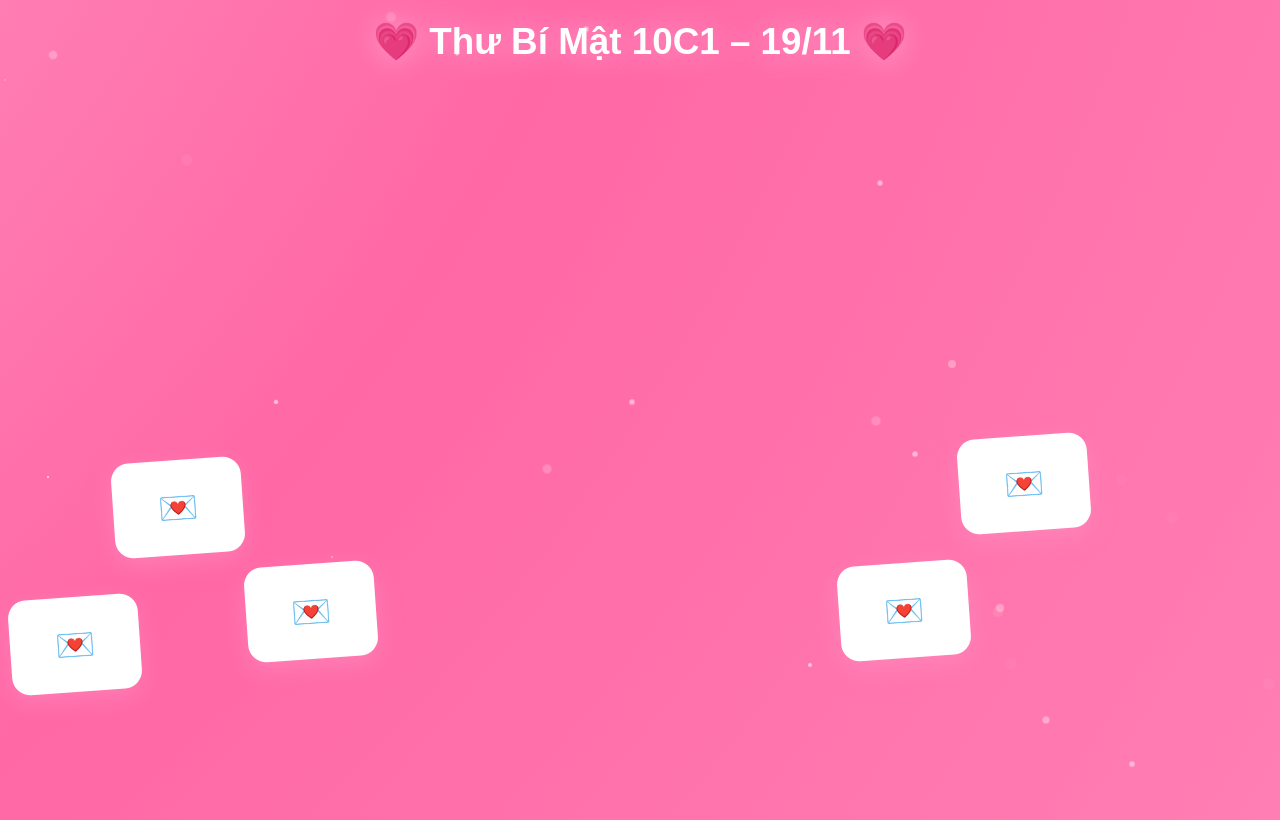
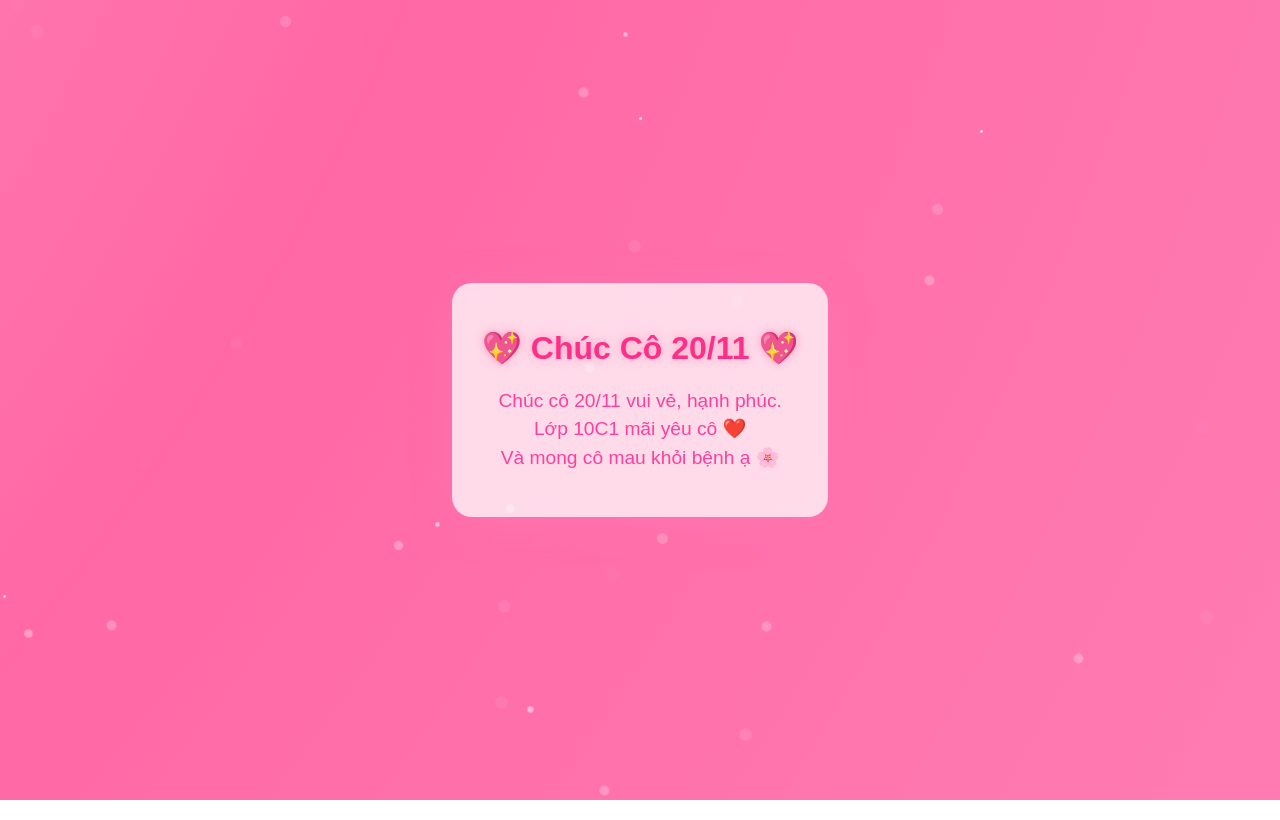
Before and after one commit to phianh6010-max/phihungne, a plain HTML site: page Hung.html in a window 1280 px wide. Drawn offline with Linux system fonts and the light colour scheme.

Commit message:
Update Hung.html

```diff
--- a/Hung.html
+++ b/Hung.html
@@ -3,110 +3,62 @@
 <head>
 <meta charset="UTF-8">
 <meta name="viewport" content="width=device-width, initial-scale=1.0">
-<title>10C1 19/11 – Letters</title>
+<title>Chúc Cô 20/11</title>
 
 <style>
-    /* Nền hồng pastel lung linh */
     body {
         margin: 0;
         height: 100vh;
+        display: flex;
+        justify-content: center;
+        align-items: center;
+        text-align: center;
         overflow: hidden;
         font-family: "Poppins", sans-serif;
-
         background: radial-gradient(circle at top left, #ffb6d9, #ff92c2, #ff68a5, #ff7eb3);
-        background-size: 200% 200%;
-        animation: pinkmove 10s ease-in-out infinite;
+        background-size: 250% 250%;
+        animation: move 10s infinite alternate ease-in-out;
     }
 
-    @keyframes pinkmove {
-        0%   { background-position: 0% 0%; }
-        50%  { background-position: 100% 100%; }
+    @keyframes move {
+        0% { background-position: 0% 0%; }
+        50% { background-position: 100% 80%; }
         100% { background-position: 0% 0%; }
     }
 
-    h1 {
-        text-align: center;
-        color: white;
-        margin-top: 20px;
-        font-size: 2.3rem;
-        text-shadow: 0 0 20px rgba(255, 220, 240, 1);
-        animation: glow 2s infinite alternate;
+    .card {
+        background: rgba(255, 255, 255, 0.75);
+        padding: 25px 30px;
+        border-radius: 20px;
+        box-shadow: 0 8px 35px rgba(255, 120, 180, 0.5);
+        backdrop-filter: blur(8px);
+        max-width: 330px;
+        animation: fadeIn 1.8s ease;
     }
 
-    @keyframes glow {
-        0% { text-shadow: 0 0 15px #ffe6f5; }
-        100% { text-shadow: 0 0 35px #ff99cc; }
+    @keyframes fadeIn {
+        from { opacity: 0; transform: scale(0.8); }
+        to   { opacity: 1; transform: scale(1); }
     }
 
-    /* Bức thư */
-    .letter {
-        width: 130px;
-        height: 95px;
-        background: white;
-        border-radius: 18px;
-        position: absolute;
-        display: flex;
-        justify-content: center;
-        align-items: center;
+    h1 {
         font-size: 2rem;
-        cursor: pointer;
-        transition: 0.35s;
-        box-shadow: 0 8px 25px rgba(255, 150, 200, 0.45);
-        transform: rotate(-4deg);
+        color: #ff2e88;
+        margin-bottom: 10px;
+        text-shadow: 0 0 10px rgba(255, 140, 180, 0.8);
     }
 
-    .letter:hover {
-        transform: scale(1.18) rotate(3deg);
-        box-shadow: 0 12px 35px rgba(255, 120, 180, 0.55);
+    p {
+        color: #ff3f9d;
+        font-size: 1.2rem;
+        line-height: 1.5;
+        font-weight: 500;
     }
 
-    /* Popup đẹp */
-    .popup {
-        position: fixed;
-        top: 50%;
-        left: 50%;
-        width: 85%;
-        max-width: 380px;
-        padding: 25px;
-        background: white;
-        border-radius: 22px;
-        transform: translate(-50%, -50%) scale(0.2);
-        opacity: 0;
-        transition: 0.35s ease;
-        box-shadow: 0 0 50px rgba(255, 100, 180, 0.5);
-        z-index: 999;
-        text-align: center;
-    }
-
-    .popup.show {
-        transform: translate(-50%, -50%) scale(1);
-        opacity: 1;
-    }
-
-    .popup h2 {
-        color: #ff4fa7;
-        font-weight: 600;
-        margin-bottom: 15px;
-        font-size: 1.4rem;
-    }
-
-    .close {
-        margin-top: 15px;
-        padding: 10px 25px;
-        border: none;
-        background: #ff4fa7;
-        color: white;
-        border-radius: 14px;
-        cursor: pointer;
-        font-size: 1rem;
-        box-shadow: 0 5px 18px rgba(255, 80, 160, 0.4);
-    }
-
-    /* Lấp lánh trắng */
     .sparkle {
         position: absolute;
-        width: 6px;
-        height: 6px;
+        width: 7px;
+        height: 7px;
         background: rgba(255,255,255,0.9);
         border-radius: 50%;
         animation: sparkle 3s infinite ease-out;
@@ -121,43 +73,17 @@
 
 <body>
 
-<h1>💗 Thư Bí Mật 10C1 – 19/11 💗</h1>
-
-<div id="popup" class="popup">
-    <h2 id="content"></h2>
-    <button class="close" onclick="closePopup()">Đóng</button>
+<div class="card">
+    <h1>💖 Chúc Cô 20/11 💖</h1>
+    <p>
+        Chúc cô 20/11 vui vẻ, hạnh phúc.<br>
+        Lớp 10C1 mãi yêu cô ❤️<br>
+        Và mong cô mau khỏi bệnh ạ 🌸
+    </p>
 </div>
 
 <script>
-    const messages = [
-        "Chúc cô 19/11 siêu vui và siêu đẹp! 💗✨",
-        "Cảm ơn cô đã luôn tận tâm với tụi em! 🌸",
-        "Chúc cô lúc nào cũng rạng rỡ như ánh mặt trời! 💖",
-        "10C1 yêu cô nhiều lắm ạ! 💕",
-        "Chúc cô luôn vui vẻ – hạnh phúc – thành công! 🌷"
-    ];
-
-    // Thư
-    for (let i = 0; i < 5; i++) {
-        let letter = document.createElement("div");
-        letter.className = "letter";
-        letter.innerHTML = "💌";
-        letter.style.left = Math.random() * 80 + "vw";
-        letter.style.top = (20 + Math.random() * 65) + "vh";
-        letter.onclick = () => openPopup(messages[i]);
-        document.body.appendChild(letter);
-    }
-
-    function openPopup(text) {
-        document.getElementById("content").innerText = text;
-        document.getElementById("popup").classList.add("show");
-    }
-
-    function closePopup() {
-        document.getElementById("popup").classList.remove("show");
-    }
-
-    // Lấp lánh
+    // tạo lấp lánh
     for (let i = 0; i < 35; i++) {
         let s = document.createElement("div");
         s.className = "sparkle";
```
